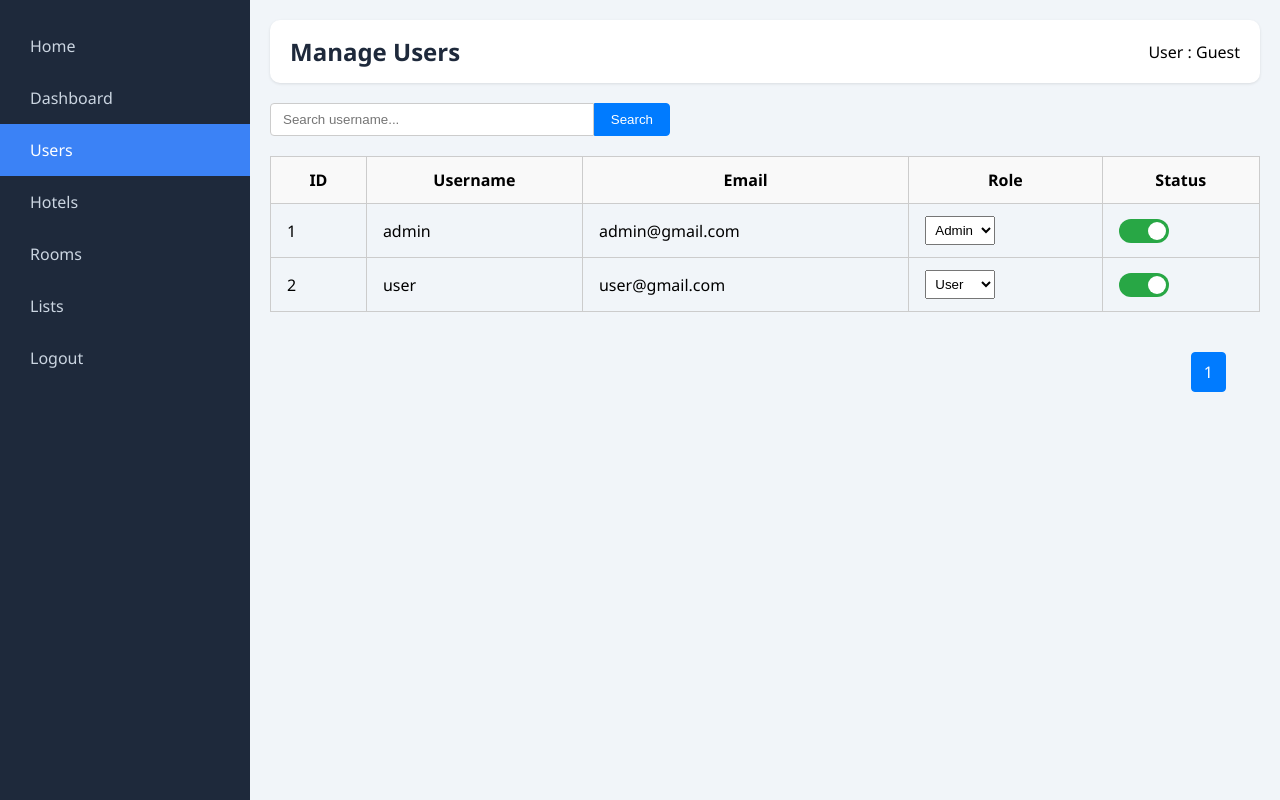
After one commit to BomeMyatKyaw/hotel_booking, a PHP site: page /admin/manage_users.php in a window 1280 px wide. The commit adds this page. Run offline with PHP 8.4, Linux system fonts and the light colour scheme; a user stored in the database is signed in; data comes from the database, SQL or seed files in the repository.

Commit message:
Changes to be committed: 	modified:   admin/bookinglists.php 	modified:   admin/layouts/sidebar.php 	modified:   admin/manage_hotels.php 	modified:   admin/manage_rooms.php 	new file:   admin/manage_users.php

```diff
--- a/admin/layouts/sidebar.php
+++ b/admin/layouts/sidebar.php
@@ -1,7 +1,7 @@
 <div class="sidebar">
     <a href="./../index.php" target="_self">Home</a>
     <a href="dashboard.php" class="<?= basename($_SERVER['PHP_SELF']) == 'dashboard.php' ? 'active' : '' ?>">Dashboard</a>
-    <a href="../manage_users.php" class="<?= basename($_SERVER['PHP_SELF']) == 'manage_users.php' ? 'active' : '' ?>">Users</a>
+    <a href="manage_users.php" class="<?= basename($_SERVER['PHP_SELF']) == 'manage_users.php' ? 'active' : '' ?>">Users</a>
     <a href="manage_hotels.php" class="<?= basename($_SERVER['PHP_SELF']) == 'manage_hotels.php' ? 'active' : '' ?>">Hotels</a>
     <a href="manage_rooms.php" class="<?= basename($_SERVER['PHP_SELF']) == 'manage_rooms.php' ? 'active' : '' ?>">Rooms</a>
     <a href="bookinglists.php" class="<?= basename($_SERVER['PHP_SELF']) == 'bookinglists.php' ? 'active' : '' ?>">Lists</a>
--- /dev/null
+++ b/admin/manage_users.php
@@ -0,0 +1,224 @@
+<?php
+session_start();
+if (!isset($_SESSION['user_id']) || $_SESSION['role'] !== 'admin') {
+    header('Location: ../index.php');
+    exit;
+}
+
+include('../includes/db.php');
+$pageTitle = "Manage Users";
+
+// ✅ Handle Status Update
+if (isset($_POST['update_status'])) {
+    $id = intval($_POST['user_id']);
+    $newStatus = $_POST['status'] === 'active' ? 'active' : 'inactive';
+    $stmt = $conn->prepare("UPDATE users SET status = ? WHERE id = ?");
+    $stmt->bind_param("si", $newStatus, $id);
+    $stmt->execute();
+}
+
+// ✅ Handle Role Update
+if (isset($_POST['update_role'])) {
+    $id = intval($_POST['user_id']);
+    $role = $_POST['role'] === 'admin' ? 'admin' : 'user';
+    $stmt = $conn->prepare("UPDATE users SET role = ? WHERE id = ?");
+    $stmt->bind_param("si", $role, $id);
+    $stmt->execute();
+}
+
+// ✅ Name Filter
+$nameFilter = isset($_GET['name']) ? trim($_GET['name']) : '';
+$nameSQL = $nameFilter ? "WHERE username LIKE ?" : '';
+
+// ✅ Pagination
+$limit = 12;
+$page = isset($_GET['page']) && is_numeric($_GET['page']) ? (int) $_GET['page'] : 1;
+$offset = ($page - 1) * $limit;
+
+// ✅ Count total users with optional filter
+$countStmt = $nameFilter
+    ? $conn->prepare("SELECT COUNT(*) AS total FROM users WHERE username LIKE ?")
+    : $conn->prepare("SELECT COUNT(*) AS total FROM users");
+
+if ($nameFilter) {
+    $like = '%' . $nameFilter . '%';
+    $countStmt->bind_param("s", $like);
+}
+$countStmt->execute();
+$totalUsersResult = $countStmt->get_result();
+$totalUsersRow = $totalUsersResult->fetch_assoc();
+$totalUsersCount = $totalUsersRow['total'];
+$totalPages = ceil($totalUsersCount / $limit);
+
+// ✅ Fetch Users with Pagination and Filter
+$userStmt = $nameFilter
+    ? $conn->prepare("SELECT * FROM users WHERE username LIKE ? ORDER BY id ASC LIMIT ? OFFSET ?")
+    : $conn->prepare("SELECT * FROM users ORDER BY id ASC LIMIT ? OFFSET ?");
+
+if ($nameFilter) {
+    $userStmt->bind_param("sii", $like, $limit, $offset);
+} else {
+    $userStmt->bind_param("ii", $limit, $offset);
+}
+$userStmt->execute();
+$users = $userStmt->get_result();
+?>
+
+<!DOCTYPE html>
+<html lang="en">
+<head>
+    <meta charset="UTF-8">
+    <title><?= $pageTitle ?></title>
+    <link rel="stylesheet" href="../assets/css/dashboardstyle.css">
+    <style>
+        table {
+            width: 100%;
+            border-collapse: collapse;
+            margin: 20px 0;
+        }
+        th, td {
+            padding: 12px 16px;
+            border: 1px solid #ccc;
+        }
+        th {
+            background: #f9f9f9;
+        }
+        select, button, input[type="text"] {
+            padding: 5px;
+        }
+        .switch {
+            position: relative;
+            display: inline-block;
+            width: 50px;
+            height: 24px;
+        }
+        .switch input {
+            opacity: 0;
+            width: 0;
+            height: 0;
+        }
+        .slider {
+            position: absolute;
+            cursor: pointer;
+            top: 0; left: 0;
+            right: 0; bottom: 0;
+            background-color: #ccc;
+            transition: .4s;
+            border-radius: 24px;
+        }
+        .slider:before {
+            position: absolute;
+            content: "";
+            height: 18px;
+            width: 18px;
+            left: 3px;
+            bottom: 3px;
+            background-color: white;
+            transition: .4s;
+            border-radius: 50%;
+        }
+        input:checked + .slider {
+            background-color: #28a745;
+        }
+        input:checked + .slider:before {
+            transform: translateX(26px);
+        }
+        .pagination {
+            display: flex;
+            justify-content: flex-end;
+            padding: 20px 30px 0 0;
+            margin-top: auto;
+        }
+        .pagination a {
+            padding: 8px 12px;
+            margin: 0 4px;
+            text-decoration: none;
+            border: 1px solid #ccc;
+            color: #333;
+            border-radius: 4px;
+        }
+        .pagination a.active {
+            background-color: #007bff;
+            color: #fff;
+            border-color: #007bff;
+        }
+    </style>
+</head>
+<body>
+
+<?php include('layouts/sidebar.php'); ?>
+<div class="main">
+    <?php include('layouts/header.php'); ?>
+
+    <!-- Username Filter Form -->
+    <div style="margin-bottom: 20px;">
+        <form method="get">
+            <div style="display: flex; max-width: 400px;">
+                <input type="text" name="name" placeholder="Search username..." value="<?= htmlspecialchars($nameFilter) ?>"
+                    style="flex: 1; padding: 8px 12px; border: 1px solid #ccc; border-radius: 4px 0 0 4px;">
+                <button type="submit"
+                        style="padding: 8px 16px; background-color: #007bff; color: white; border: 1px solid #007bff; border-radius: 0 4px 4px 0; cursor: pointer;">
+                    Search
+                </button>
+            </div>
+        </form>
+    </div>
+
+
+    <table>
+        <thead>
+        <tr>
+            <th>ID</th>
+            <th>Username</th>
+            <th>Email</th>
+            <th>Role</th>
+            <th>Status</th>
+        </tr>
+        </thead>
+        <tbody>
+        <?php while ($user = $users->fetch_assoc()): ?>
+            <tr>
+                <td><?= $user['id'] ?></td>
+                <td><?= htmlspecialchars($user['username']) ?></td>
+                <td><?= htmlspecialchars($user['email']) ?></td>
+
+                <!-- 🔁 Role Dropdown -->
+                <td>
+                    <form method="post">
+                        <input type="hidden" name="user_id" value="<?= $user['id'] ?>">
+                        <select name="role" onchange="this.form.submit()">
+                            <option value="user" <?= $user['role'] === 'user' ? 'selected' : '' ?>>User</option>
+                            <option value="admin" <?= $user['role'] === 'admin' ? 'selected' : '' ?>>Admin</option>
+                        </select>
+                        <input type="hidden" name="update_role" value="1">
+                    </form>
+                </td>
+
+                <!-- ✅ Toggle Switch for Status -->
+                <td>
+                    <form method="post">
+                        <input type="hidden" name="user_id" value="<?= $user['id'] ?>">
+                        <input type="hidden" name="update_status" value="1">
+                        <input type="hidden" name="status" value="<?= $user['status'] === 'active' ? 'inactive' : 'active' ?>">
+                        <label class="switch">
+                            <input type="checkbox" onchange="this.form.submit()" <?= $user['status'] === 'active' ? 'checked' : '' ?>>
+                            <span class="slider"></span>
+                        </label>
+                    </form>
+                </td>
+            </tr>
+        <?php endwhile; ?>
+        </tbody>
+    </table>
+
+    <!-- 🔄 Pagination with Filter -->
+    <div class="pagination">
+        <?php for ($i = 1; $i <= $totalPages; $i++): ?>
+            <a href="?page=<?= $i ?>&name=<?= urlencode($nameFilter) ?>" class="<?= $i == $page ? 'active' : '' ?>"><?= $i ?></a>
+        <?php endfor; ?>
+    </div>
+
+</div>
+
+</body>
+</html>
```
Also changed, not shown: admin/bookinglists.php (+31 -33 lines), admin/manage_hotels.php (+21 -16 lines), admin/manage_rooms.php (+19 -5 lines).
